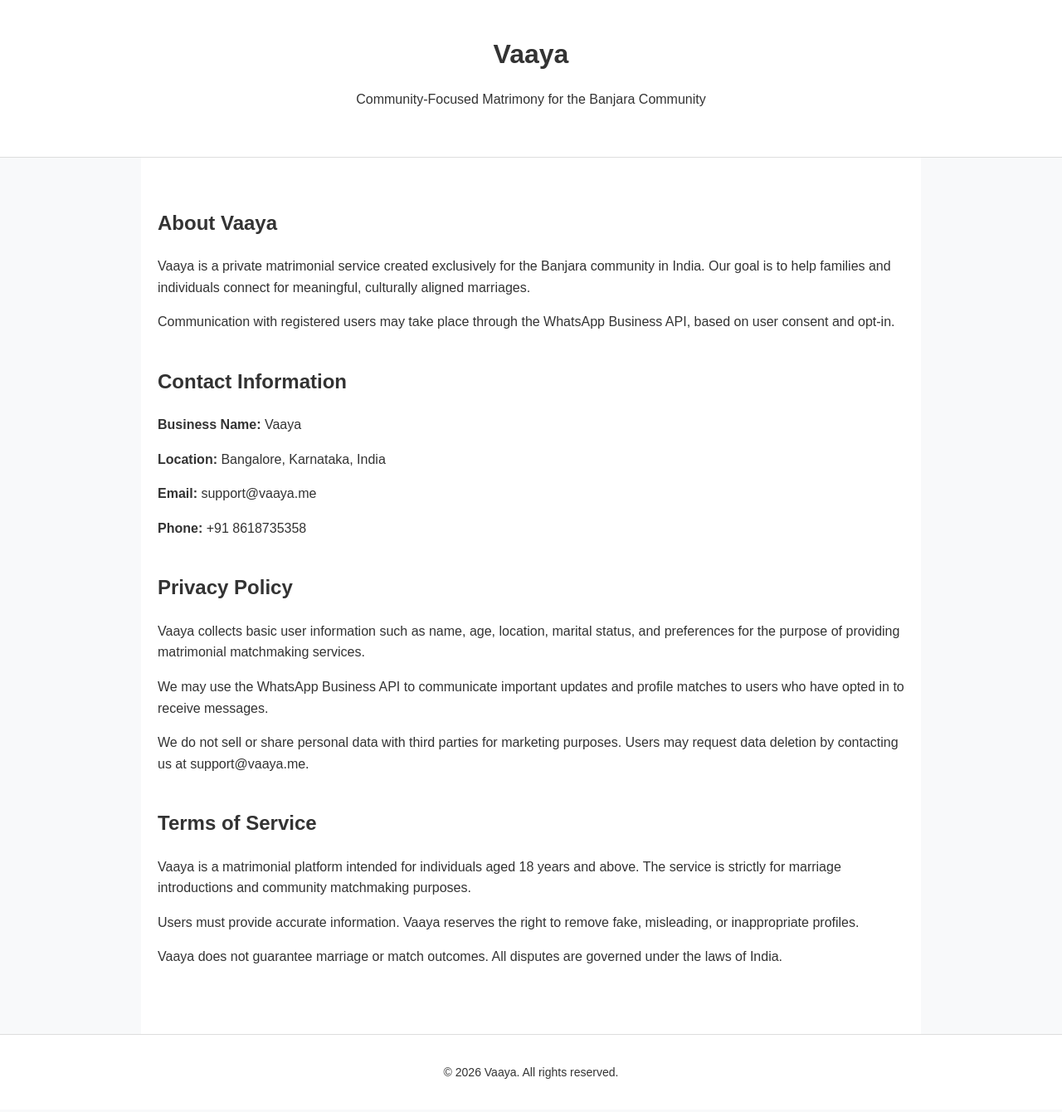
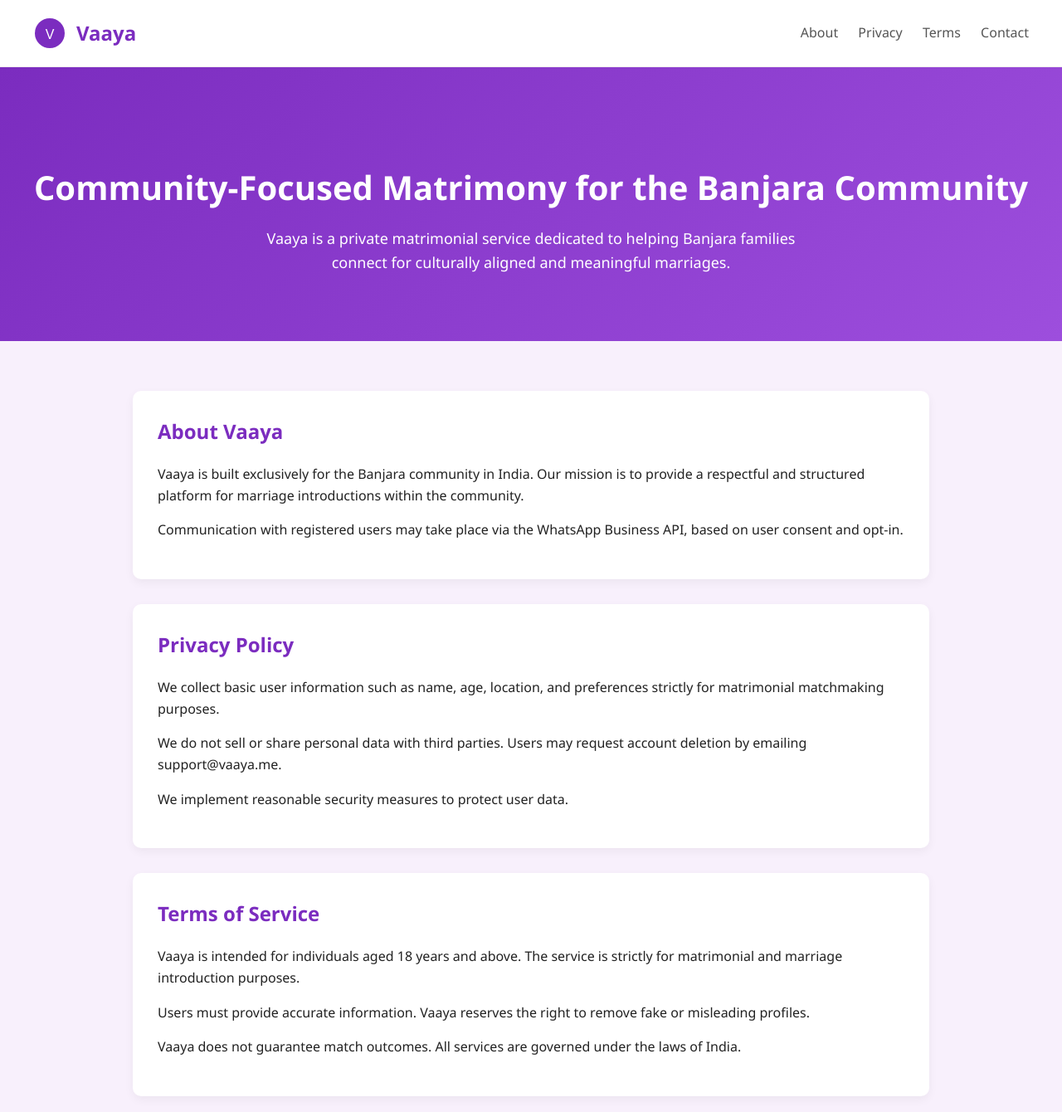
Before and after one commit to sunillnaik/VaayaIndex, a plain HTML site: page index.html in a window 1280 px wide. Shown: the top 1340 px of the page at 83% size. Drawn offline with Linux system fonts and the light colour scheme.

Commit message:
Refactor index.html for improved structure and clarityupdated look
Updated the description meta tag and improved styling for various elements. Adjusted content for clarity and conciseness in several sections.

```diff
--- a/index.html
+++ b/index.html
@@ -4,116 +4,205 @@
   <meta charset="UTF-8">
   <meta name="viewport" content="width=device-width, initial-scale=1.0">
   <title>Vaaya | Banjara Community Matrimony</title>
-  <meta name="description" content="Vaaya is a community-focused matrimonial service for the Banjara community in India. We help families connect for culturally aligned marriages.">
+  <meta name="description" content="Vaaya is a community-focused matrimonial service for the Banjara community in India.">
+
   <style>
+    :root {
+      --primary: #7b2cbf;
+      --secondary: #f8f0fc;
+      --accent: #ff9f1c;
+      --text-dark: #222;
+      --text-light: #555;
+    }
+
+    * {
+      box-sizing: border-box;
+    }
+
     body {
-      font-family: Arial, sans-serif;
       margin: 0;
-      padding: 0;
-      background-color: #f8f9fa;
-      color: #333;
+      font-family: 'Segoe UI', Tahoma, Geneva, Verdana, sans-serif;
+      background-color: var(--secondary);
+      color: var(--text-dark);
       line-height: 1.6;
     }
+
     header {
-      background: #ffffff;
-      padding: 40px 20px;
+      background: white;
+      padding: 20px 40px;
+      display: flex;
+      align-items: center;
+      justify-content: space-between;
+      border-bottom: 1px solid #eee;
+    }
+
+    .logo {
+      display: flex;
+      align-items: center;
+      gap: 12px;
+    }
+
+    .logo svg {
+      width: 40px;
+      height: 40px;
+    }
+
+    .logo-text {
+      font-size: 24px;
+      font-weight: bold;
+      color: var(--primary);
+    }
+
+    nav a {
+      margin-left: 20px;
+      text-decoration: none;
+      color: var(--text-light);
+      font-weight: 500;
+    }
+
+    nav a:hover {
+      color: var(--primary);
+    }
+
+    .hero {
       text-align: center;
-      border-bottom: 1px solid #ddd;
+      padding: 80px 20px;
+      background: linear-gradient(135deg, #7b2cbf, #9d4edd);
+      color: white;
     }
-    h1 {
-      margin: 0;
-      font-size: 32px;
+
+    .hero h1 {
+      font-size: 40px;
+      margin-bottom: 15px;
     }
+
+    .hero p {
+      font-size: 18px;
+      max-width: 700px;
+      margin: auto;
+    }
+
     .container {
-      max-width: 900px;
+      max-width: 1000px;
       margin: auto;
-      padding: 40px 20px;
+      padding: 60px 20px;
+    }
+
+    .card {
       background: white;
+      padding: 30px;
+      border-radius: 10px;
+      box-shadow: 0 4px 12px rgba(0,0,0,0.05);
+      margin-bottom: 30px;
     }
+
+    h2 {
+      color: var(--primary);
+      margin-top: 0;
+    }
+
     footer {
       text-align: center;
-      padding: 20px;
-      background: #ffffff;
-      border-top: 1px solid #ddd;
+      padding: 30px;
+      background: white;
+      border-top: 1px solid #eee;
       font-size: 14px;
+      color: var(--text-light);
     }
-    a {
-      color: #0070f3;
-      text-decoration: none;
-    }
-    a:hover {
-      text-decoration: underline;
-    }
-    section {
-      margin-bottom: 40px;
+
+    @media (max-width: 768px) {
+      .hero h1 {
+        font-size: 28px;
+      }
     }
   </style>
 </head>
 <body>
 
 <header>
-  <h1>Vaaya</h1>
-  <p>Community-Focused Matrimony for the Banjara Community</p>
+  <div class="logo">
+    <!-- Simple SVG Logo -->
+    <svg viewBox="0 0 100 100" fill="none">
+      <circle cx="50" cy="50" r="45" fill="#7b2cbf"/>
+      <text x="50%" y="55%" text-anchor="middle" fill="white" font-size="40" font-family="Arial" dy=".3em">V</text>
+    </svg>
+    <div class="logo-text">Vaaya</div>
+  </div>
+
+  <nav>
+    <a href="#about">About</a>
+    <a href="#privacy">Privacy</a>
+    <a href="#terms">Terms</a>
+    <a href="#contact">Contact</a>
+  </nav>
 </header>
+
+<section class="hero">
+  <h1>Community-Focused Matrimony for the Banjara Community</h1>
+  <p>
+    Vaaya is a private matrimonial service dedicated to helping Banjara families
+    connect for culturally aligned and meaningful marriages.
+  </p>
+</section>
 
 <div class="container">
 
-  <section>
+  <div class="card" id="about">
     <h2>About Vaaya</h2>
     <p>
-      Vaaya is a private matrimonial service created exclusively for the Banjara community in India.
-      Our goal is to help families and individuals connect for meaningful, culturally aligned marriages.
+      Vaaya is built exclusively for the Banjara community in India.
+      Our mission is to provide a respectful and structured platform
+      for marriage introductions within the community.
     </p>
     <p>
-      Communication with registered users may take place through the WhatsApp Business API,
+      Communication with registered users may take place via the WhatsApp Business API,
       based on user consent and opt-in.
     </p>
-  </section>
+  </div>
 
-  <section>
+  <div class="card" id="privacy">
+    <h2>Privacy Policy</h2>
+    <p>
+      We collect basic user information such as name, age, location, and preferences
+      strictly for matrimonial matchmaking purposes.
+    </p>
+    <p>
+      We do not sell or share personal data with third parties.
+      Users may request account deletion by emailing support@vaaya.me.
+    </p>
+    <p>
+      We implement reasonable security measures to protect user data.
+    </p>
+  </div>
+
+  <div class="card" id="terms">
+    <h2>Terms of Service</h2>
+    <p>
+      Vaaya is intended for individuals aged 18 years and above.
+      The service is strictly for matrimonial and marriage introduction purposes.
+    </p>
+    <p>
+      Users must provide accurate information. Vaaya reserves the right
+      to remove fake or misleading profiles.
+    </p>
+    <p>
+      Vaaya does not guarantee match outcomes.
+      All services are governed under the laws of India.
+    </p>
+  </div>
+
+  <div class="card" id="contact">
     <h2>Contact Information</h2>
     <p><strong>Business Name:</strong> Vaaya</p>
     <p><strong>Location:</strong> Bangalore, Karnataka, India</p>
     <p><strong>Email:</strong> support@vaaya.me</p>
     <p><strong>Phone:</strong> +91 8618735358</p>
-  </section>
-
-  <section>
-    <h2>Privacy Policy</h2>
-    <p>
-      Vaaya collects basic user information such as name, age, location, marital status,
-      and preferences for the purpose of providing matrimonial matchmaking services.
-    </p>
-    <p>
-      We may use the WhatsApp Business API to communicate important updates and profile matches
-      to users who have opted in to receive messages.
-    </p>
-    <p>
-      We do not sell or share personal data with third parties for marketing purposes.
-      Users may request data deletion by contacting us at support@vaaya.me.
-    </p>
-  </section>
-
-  <section>
-    <h2>Terms of Service</h2>
-    <p>
-      Vaaya is a matrimonial platform intended for individuals aged 18 years and above.
-      The service is strictly for marriage introductions and community matchmaking purposes.
-    </p>
-    <p>
-      Users must provide accurate information. Vaaya reserves the right to remove
-      fake, misleading, or inappropriate profiles.
-    </p>
-    <p>
-      Vaaya does not guarantee marriage or match outcomes.
-      All disputes are governed under the laws of India.
-    </p>
-  </section>
+  </div>
 
 </div>
 
 <footer>
-  <p>© 2026 Vaaya. All rights reserved.</p>
+  © 2026 Vaaya. All rights reserved.
 </footer>
 
 </body>
```
